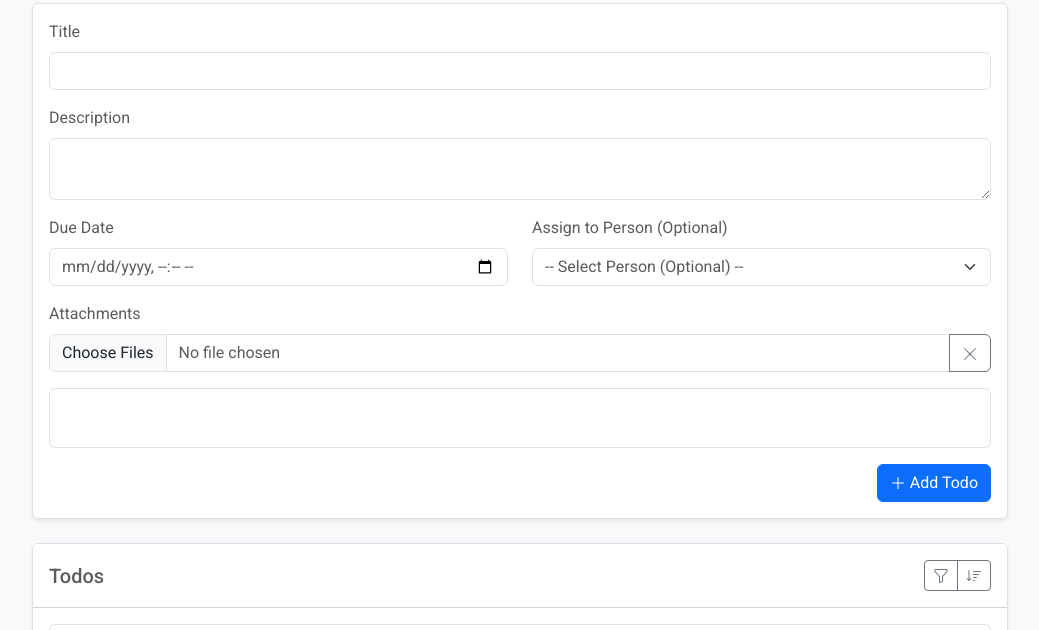
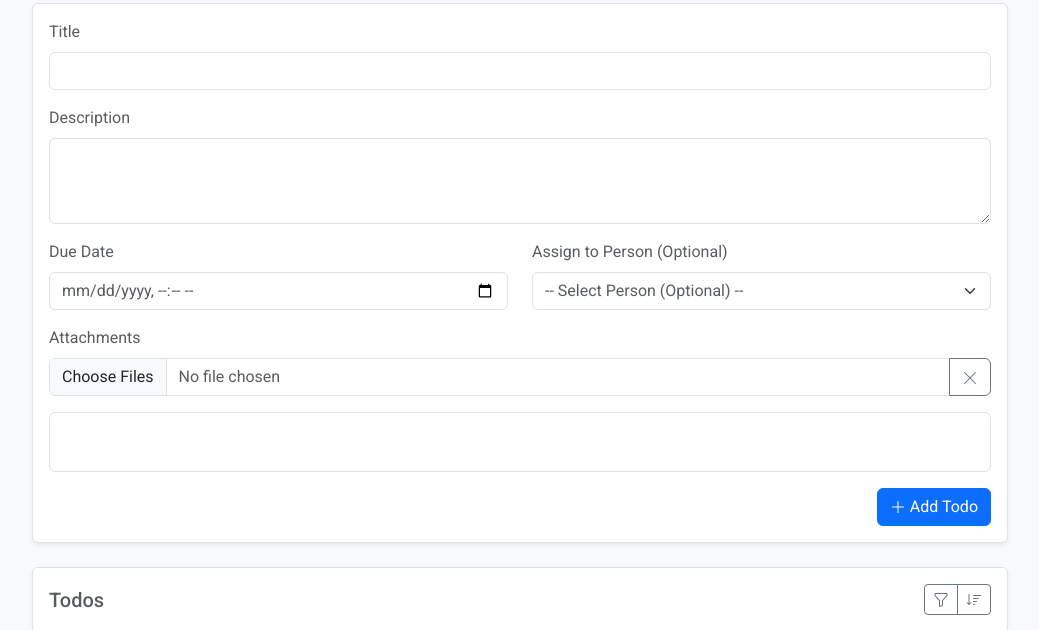
Before and after one commit to mhell/bootstrap-workshop, a plain HTML site: page index.html in a window 1280 px wide. Shown: the part 93-723 px from the top of the page, without its empty margins (120-1159 px from the left). Drawn offline with nearby package versions, Linux system fonts and the light colour scheme.

Commit message:
Add more rows to textarea

```diff
--- a/index.html
+++ b/index.html
@@ -46,7 +46,7 @@
           </div>
           <div class="mb-3">
             <label for="description" class="form-label">Description</label>
-            <textarea class="form-control" id="description"></textarea>
+            <textarea class="form-control" id="description" rows="3"></textarea>
           </div>
           <div class="row">
             <div class="col-sm mb-3">
```
